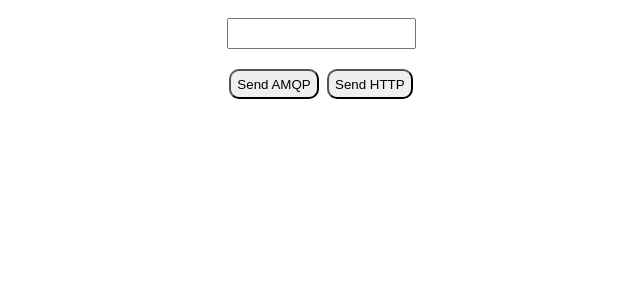
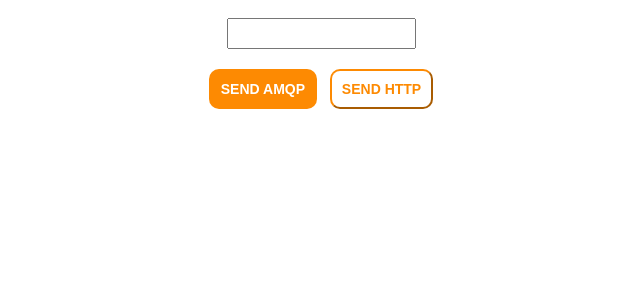
Before and after one commit to dechristo/rabbitmq-nodejs-docker, an Angular app in the folder frontend/messages/: page / in a window 1280 px wide. Shown: the top 300 px of the page, without its empty margins (319-959 px from the left). Built offline with nearby package versions, Linux system fonts and the light colour scheme.

Commit message:
add primary and secondary button styles

```diff
--- a/frontend/messages/src/app/control-panel/control-panel.component.css
+++ b/frontend/messages/src/app/control-panel/control-panel.component.css
@@ -19,15 +19,47 @@
   display: flex;
   justify-content: space-evenly;
   margin-top: 20px;
-  width: 200px;
+  width: 250px;
 }
 
 .request-form__button {
   border-radius: 10px;
-  height: 30px;
+  cursor: pointer;
+  font-size: 14px;
+  font-weight: bold;
+  height: 40px;
+  line-height: 1.5;
+  padding: 8px 10px 9px;
+  text-decoration: none;
+  text-transform: uppercase;
+  transition: color 0.35s, background-color 0.35s, border-color 0.35s;
 }
 
 .request-form__button:focus {
   border-color: #fec581;
   outline: 0;
 }
+
+.request-form__button--primary {
+  background-color: #fd8a02;
+  color: #ffffff;
+  border-color: transparent;
+}
+
+
+.request-form__button--primary:hover {
+  background-color: #eb720c;
+  color: #ffffff;
+}
+
+.request-form__button--secondary {
+  background-color: rgba(253, 138, 2, 0);
+  border-color: #fd8a02;
+  color: #fd8a02;
+}
+
+
+.request-form__button--secondary:hover {
+  background-color: rgba(253, 138, 2, 0.075);
+  color: #fd8a02;
+}
--- a/frontend/messages/src/app/control-panel/control-panel.component.html
+++ b/frontend/messages/src/app/control-panel/control-panel.component.html
@@ -1,8 +1,8 @@
 <section class="request-form">
   <input class="request-form__input" [(ngModel)]="message" type="text" />
   <div class="request-form__cta">
-    <button class="request-form__button" (click)="sendAMQP()"> Send AMQP </button>
-    <button class="request-form__button" (click)="sendHTTP()"> Send HTTP </button>
+    <button class="request-form__button request-form__button--primary" (click)="sendAMQP()"> Send AMQP </button>
+    <button class="request-form__button request-form__button--secondary" (click)="sendHTTP()"> Send HTTP </button>
   </div>
 </section>
 
```
